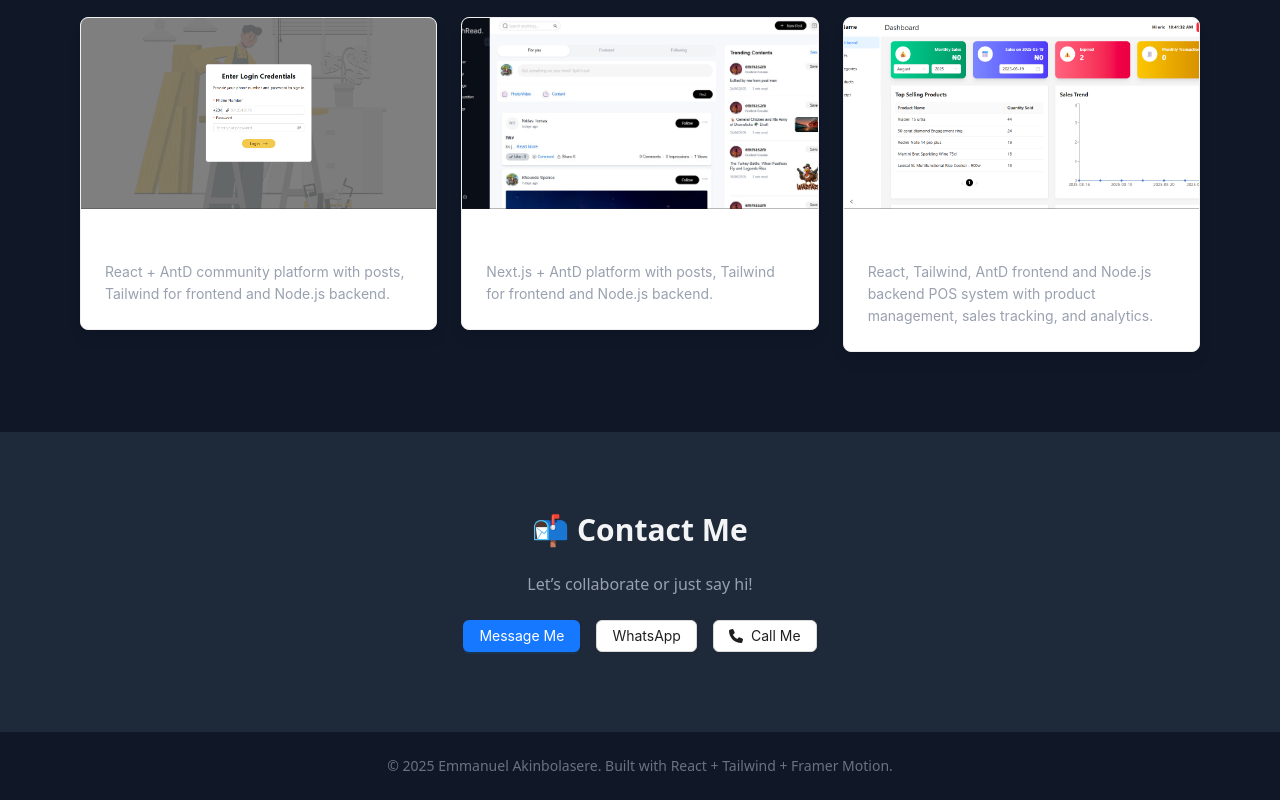
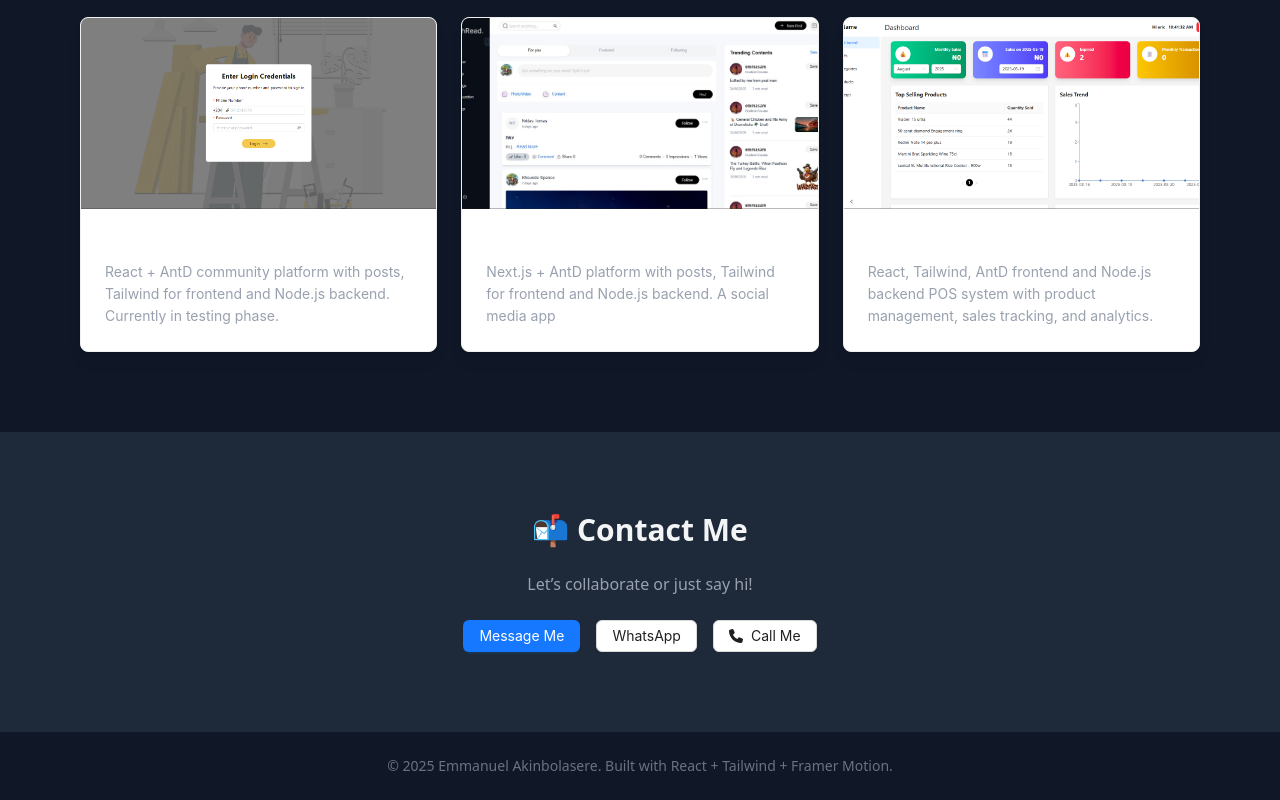
Before and after one commit to emmasam1/my_portfolio, a React (Vite) app: page / in a window 1280 px wide. Shown: the part 1300-2100 px from the top of the page. Built offline with nearby package versions, Linux system fonts and the light colour scheme.

Commit message:
fixed email error

```diff
--- a/src/page/Home.jsx
+++ b/src/page/Home.jsx
@@ -24,8 +24,8 @@ const projects = [
   {
     title: "Cutlist",
     description:
-      "React + AntD community platform with posts, Tailwind for frontend and Node.js backend.",
-    tags: ["React.js", "AntD", "Tailwind", "Node.js", "Express"],
+      "React + AntD community platform with posts, Tailwind for frontend and Node.js backend. Currently in testing phase.",
+    tags: ["React.js", "AntD", "Tailwind", "Node.js", "Express", "MongoDB"],
     image: cutlist,
     link: "https://cutlist.vercel.app/admin-login",
     repo: "https://github.com/emmasam1/cutlist.git",
@@ -34,8 +34,8 @@ const projects = [
   {
     title: "Withread",
     description:
-      "Next.js + AntD platform with posts, Tailwind for frontend and Node.js backend.",
-    tags: ["Next.js", "AntD", "Tailwind", "Framer Motion", "Node.js", "Express"],
+      "Next.js + AntD platform with posts, Tailwind for frontend and Node.js backend. A social media app",
+    tags: ["Next.js", "AntD", "Tailwind", "Framer Motion", "Node.js", "Express", "MongoDB"],
     image: withread,
     link: "https://withread.vercel.app/dashboard",
     repo: "https://github.com/emmasam1/withread.git",
@@ -44,7 +44,7 @@ const projects = [
     title: "Point of Sale",
     description:
       "React, Tailwind, AntD frontend and Node.js backend POS system with product management, sales tracking, and analytics.",
-    tags: ["React", "Tailwind", "Framer Motion"],
+    tags: ["React", "Tailwind", "AntD", "Node.js", "Express", "MongoDB"],
     image: pos,
     link: "https://example.com/portfolio",
     repo: "https://github.com/you/portfolio",
```
